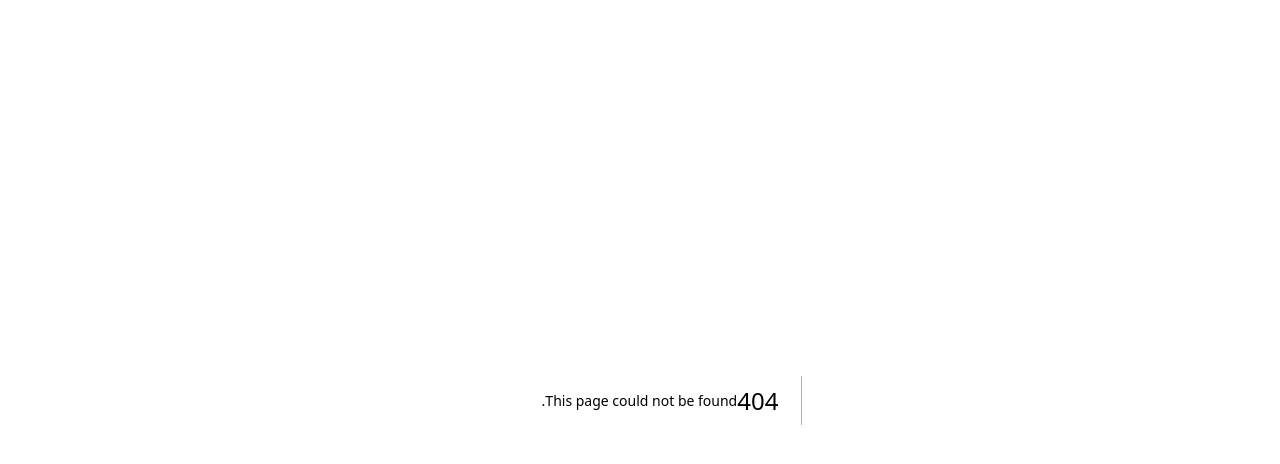
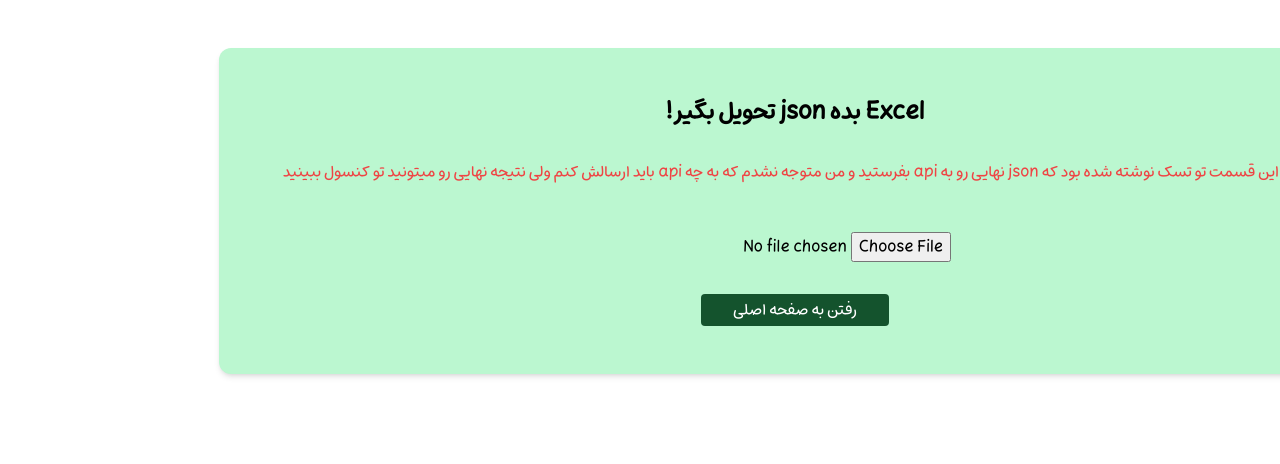
Before and after one commit to Niloofar-Palvaneh/mapra_task, a Next.js app: page /convertFile in a window 1280 px wide. Before the commit this address had no page. Shown: the top 464 px of the page. Built offline with nearby package versions, Linux system fonts and the light colour scheme.

Commit message:
add convert file page

```diff
--- a/package.json
+++ b/package.json
@@ -11,8 +11,10 @@
   "dependencies": {
     "formik": "^2.4.6",
     "next": "14.0.4",
+    "papaparse": "^5.5.3",
     "react": "^18",
     "react-dom": "^18",
+    "xlsx": "^0.18.5",
     "yup": "^1.6.1"
   },
   "devDependencies": {
--- /dev/null
+++ b/src/app/convertFile/page.jsx
@@ -0,0 +1,58 @@
+"use client"
+import * as XLSX from 'xlsx';
+import Papa from 'papaparse';
+import Link from 'next/link';
+
+const FileUploader = () => {
+  const handleFileChange = (event) => {
+    const file = event.target.files[0];
+
+    if (!file) {
+      return;
+    }
+
+    const fileExtension = file.name.split('.').pop();
+
+    if (fileExtension === 'xlsx') {
+      const reader = new FileReader();
+      reader.onload = (e) => {
+        const data = new Uint8Array(e.target.result);
+        const workbook = XLSX.read(data, { type: 'array' });
+        const json = XLSX.utils.sheet_to_json(workbook.Sheets[workbook.SheetNames[0]]);
+        console.log(json);
+      };
+      reader.readAsArrayBuffer(file);
+    } else if (fileExtension === 'csv') {
+      Papa.parse(file, {
+        complete: (results) => {
+          console.log(results.data);
+        },
+        header: true,
+      });
+    } else {
+      console.error('فرمت فایل پشتیبانی نمی‌شود. لطفاً یک فایل XLSX یا CSV بارگذاری کنید.');
+    }
+  };
+
+  return (
+    <div className='w-full flex items-center justify-center'>
+      <div className='w-[90%] bg-green-200 mt-12 p-12 rounded-xl shadow-md'>
+        <div>
+          <h1 className='text-center font-bold text-2xl mb-8'>Excel بده json تحویل بگیر!</h1>
+          <p className='text-red-500 text-center'>
+            برای این قسمت تو تسک نوشته شده بود که json نهایی رو به api بفرستید و من متوجه نشدم که به چه api باید ارسالش کنم ولی نتیجه نهایی رو میتونید تو کنسول ببینید
+          </p>
+        </div>
+        <div className='flex items-center justify-center'>
+          <input type="file" accept=".xlsx,.csv" onChange={handleFileChange} className='mt-12 ' />
+        </div>
+        <div className='flex items-center justify-center'>
+          <Link className='bg-green-900 text-white px-8 py-1 rounded w-max mt-8' href={"/"}>رفتن به صفحه اصلی</Link>
+        </div>
+      </div>
+    </div>
+
+  );
+};
+
+export default FileUploader;
--- a/src/app/page.js
+++ b/src/app/page.js
@@ -122,7 +122,10 @@ const Home = () => {
                 ))}
               </div>
             </div>
-            <Link className=' underline px-2 py-1 rounded absolute bottom-0 left-24' href={"/moreInfo"}>مشاهده توضیحات</Link>
+            <div className='flex absolute bottom-0 left-24'>
+              <Link className=' underline px-2 py-1 rounded ' href={"/moreInfo"}>مشاهده توضیحات</Link>
+              <Link className=' underline px-2 py-1 rounded ' href={"/convertFile"}>تبدیل فایل</Link>
+            </div>
           </div>
         ) : <Loader />
       }
```
Also changed, not shown: 1 other file (tests, documents, lock files or other folders).
